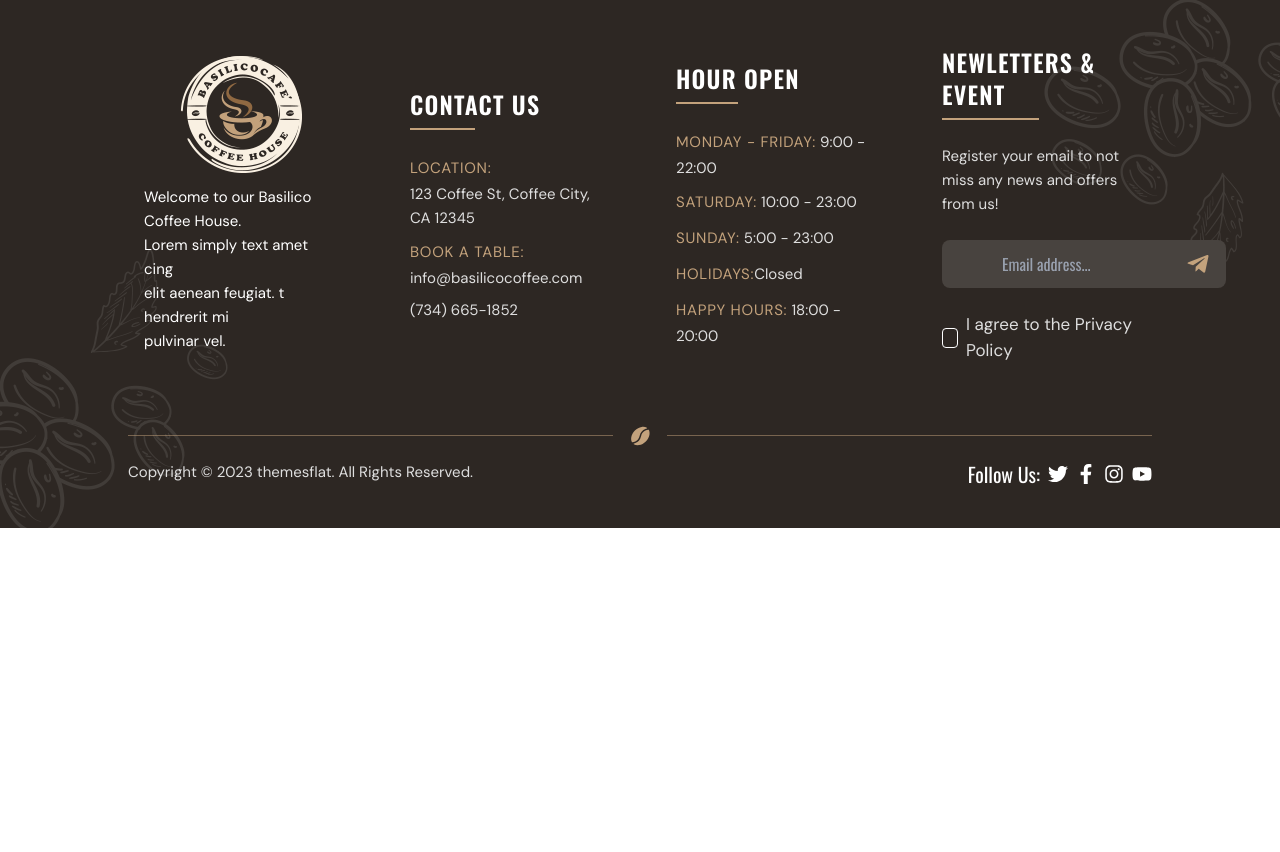
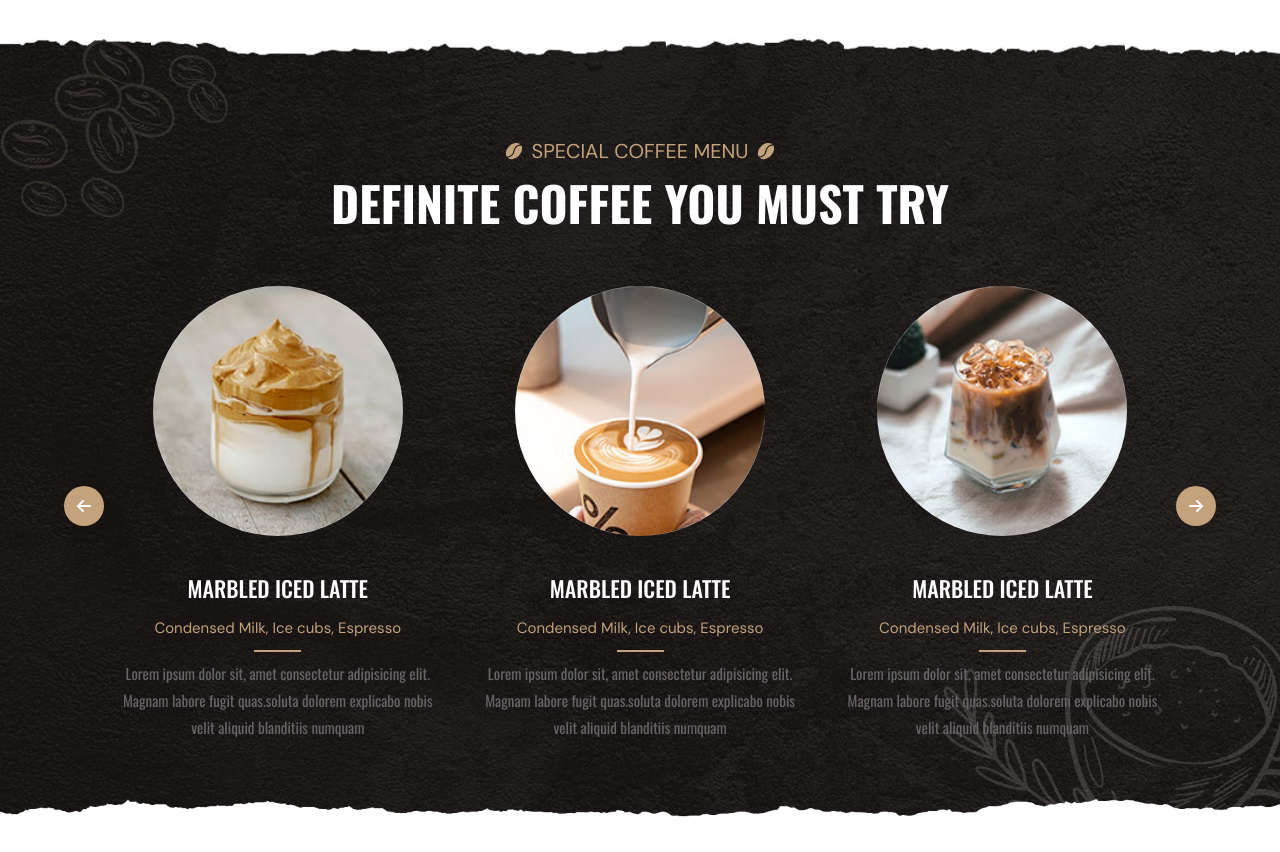
Before and after one commit to MahmoudNassim/Basilico-Cafe, a React (Vite) app: page /menu in a window 1280 px wide. Shown: the part 1448-2300 px from the top of the page. Before the commit the page ends 1976 px from the top, so only its background shows below. Built offline with nearby package versions, Linux system fonts and the light colour scheme; a web font is replaced by a local one.

Commit message:
Special Menu Component

```diff
--- a/src/components/HomeComponents/Latestnews.tsx
+++ b/src/components/HomeComponents/Latestnews.tsx
@@ -53,7 +53,7 @@ const blogPosts: BlogPost[] = [
   },
 ];
 
-const Latestnews: React.FC = () => {
+const Latestnews = () => {
   return (
     <div className="container mx-auto p-4 flex flex-col items-center text-center gap-4 ">
       <h4
--- /dev/null
+++ b/src/components/Menu/SpecialMenu.tsx
@@ -0,0 +1,147 @@
+import { FaArrowLeft, FaArrowRight } from "react-icons/fa6";
+import { Swiper, SwiperSlide } from "swiper/react";
+import { Navigation } from "swiper/modules";
+import "swiper/css";
+import "swiper/css/navigation";
+
+import bg from "../../assets/images/Menu/bg-menu-item.jpg";
+import coffee from "../../assets/images/Menu/item-coffe.png";
+import cup from "../../assets/images/Menu/item-cup.png";
+import wave from "../../assets/images/Home/wave.png";
+
+import img1 from "../../assets/images/Menu/menu-item-1.jpg";
+import img2 from "../../assets/images/Menu/menu-item-2.jpg";
+import img3 from "../../assets/images/Menu/menu-item-3.jpg";
+import { PiCoffeeBeanFill } from "react-icons/pi";
+
+interface SpecialMenu {
+  img: string;
+  ingredients: string;
+  name: string;
+  desc: string;
+}
+
+const specialMenu: SpecialMenu[] = [
+  {
+    img: img1,
+    ingredients: "Condensed Milk, Ice cubs, Espresso",
+    name: "Marbled Iced Latte",
+    desc: "Lorem ipsum dolor sit, amet consectetur adipisicing elit. Magnam labore fugit quas.soluta dolorem explicabo nobis velit aliquid blanditiis numquam",
+  },
+  {
+    img: img2,
+    ingredients: "Condensed Milk, Ice cubs, Espresso",
+    name: "Marbled Iced Latte",
+    desc: "Lorem ipsum dolor sit, amet consectetur adipisicing elit. Magnam labore fugit quas.soluta dolorem explicabo nobis velit aliquid blanditiis numquam",
+  },
+  {
+    img: img3,
+    ingredients: "Condensed Milk, Ice cubs, Espresso",
+    name: "Marbled Iced Latte",
+    desc: "Lorem ipsum dolor sit, amet consectetur adipisicing elit. Magnam labore fugit quas.soluta dolorem explicabo nobis velit aliquid blanditiis numquam",
+  },
+  {
+    img: img1,
+    ingredients: "Condensed Milk, Ice cubs, Espresso",
+    name: "Marbled Iced Latte",
+    desc: "Lorem ipsum dolor sit, amet consectetur adipisicing elit. Magnam labore fugit quas.soluta dolorem explicabo nobis velit aliquid blanditiis numquam",
+  },
+];
+
+const SpecialMenu = () => {
+  return (
+    <div
+      style={{
+        backgroundImage: `url(${bg})`,
+      }}
+      className="bg-no-repeat h-[800px] w-full my-10 relative flex flex-col justify-center items-center "
+    >
+      <img className="absolute top-0 left-0" src={coffee} alt="" />
+      <img className="absolute bottom-0 right-0" src={cup} alt="" />
+      <img className="absolute -bottom-4 right-0" src={wave} alt="" />
+      <h4
+        style={{ fontFamily: "DM Sans, sans-serif" }}
+        className="flex items-center text-[#c3a27c] text-[20px] leading-8 max-md:text-[15px] uppercase text-center"
+      >
+        <PiCoffeeBeanFill className="inline-block mr-2 text-[#c3a27c]" />
+        special coffee menu
+        <PiCoffeeBeanFill className="inline-block ml-2 text-[#c3a27c]" />
+      </h4>
+      <h2 className="text-5xl max-md:text-3xl leading-14 font-extrabold text-white uppercase my-2 text-center">
+        definite coffee you must try
+      </h2>
+      <div className="relative w-[90%] mt-8">
+        <Swiper
+          modules={[Navigation]}
+          navigation={{
+            nextEl: ".custom-next",
+            prevEl: ".custom-prev",
+          }}
+          spaceBetween={30}
+          slidesPerView={3}
+          breakpoints={{
+            320: { slidesPerView: 1, spaceBetween: 20 },
+            640: { slidesPerView: 2, spaceBetween: 30 },
+            1024: { slidesPerView: 3, spaceBetween: 50 },
+          }}
+          className="w-[90%] mx-auto"
+        >
+          {specialMenu.map((post, idx) => (
+            <SwiperSlide key={idx}>
+              <div className="flex flex-col gap-2 text-white">
+                <div className="overflow-hidden flex justify-center mb-3">
+                  <div
+                    className="border-[#C3A27C] hover:border  rounded-full w-[280px] h-[280px]
+                  flex justify-center items-center transition-all  duration-200 "
+                  >
+                    <img
+                      className="rounded-full w-[250px]  "
+                      src={post.img}
+                      alt={post.name}
+                    />
+                  </div>
+                </div>
+
+                <h2
+                  className="text-[22px] font-medium leading-[35px] text-center hover:text-[#c3a27c] transition-all duration-300  uppercase  cursor-pointer
+                      cursor-hover "
+                >
+                  {post.name}
+                </h2>
+                <p
+                  style={{ fontFamily: "DM SANS , Sans Serif" }}
+                  className="text-[#c3a27c] text-[15px] leading-[28px] text-center"
+                >
+                  {post.ingredients}
+                </p>
+                <div className="flex justify-center">
+                  <hr className="text-[#C3A27C] border-t-2  w-[15%]  " />
+                </div>
+
+                <p className="text-[#666] text-[15px] leading-[27px] text-center">
+                  {post.desc}
+                </p>
+              </div>
+            </SwiperSlide>
+          ))}
+        </Swiper>
+
+        {/* Navigation Buttons */}
+        <button
+          className="custom-prev absolute left-0 top-1/2 -translate-y-1/2 bg-[#c3a27c] text-white p-3 rounded-full shadow-lg z-10 hidden
+              lg:block cursor-pointer"
+        >
+          <FaArrowLeft />
+        </button>
+        <button
+          className="custom-next absolute right-0 top-1/2 -translate-y-1/2 bg-[#c3a27c] text-white p-3 rounded-full shadow-lg z-10 hidden
+              lg:block cursor-pointer"
+        >
+          <FaArrowRight />
+        </button>
+      </div>
+    </div>
+  );
+};
+
+export default SpecialMenu;
--- a/src/pages/MenuPage.tsx
+++ b/src/pages/MenuPage.tsx
@@ -1,6 +1,7 @@
 import HeroSectionComponent from "../components/HeroSectionComponent";
 import bg from "../assets/images/Menu/bg-menu.jpg";
 import MenuComponent from "../components/MenuComponent";
+import SpecialMenu from "../components/Menu/SpecialMenu";
 
 const MenuPage = () => {
   return (
@@ -12,6 +13,7 @@ const MenuPage = () => {
         path="our menu"
       />
       <MenuComponent />
+      <SpecialMenu />
     </div>
   );
 };
```
Also changed, not shown: src/assets/images/Menu/menu-item-3.jpg (added).
